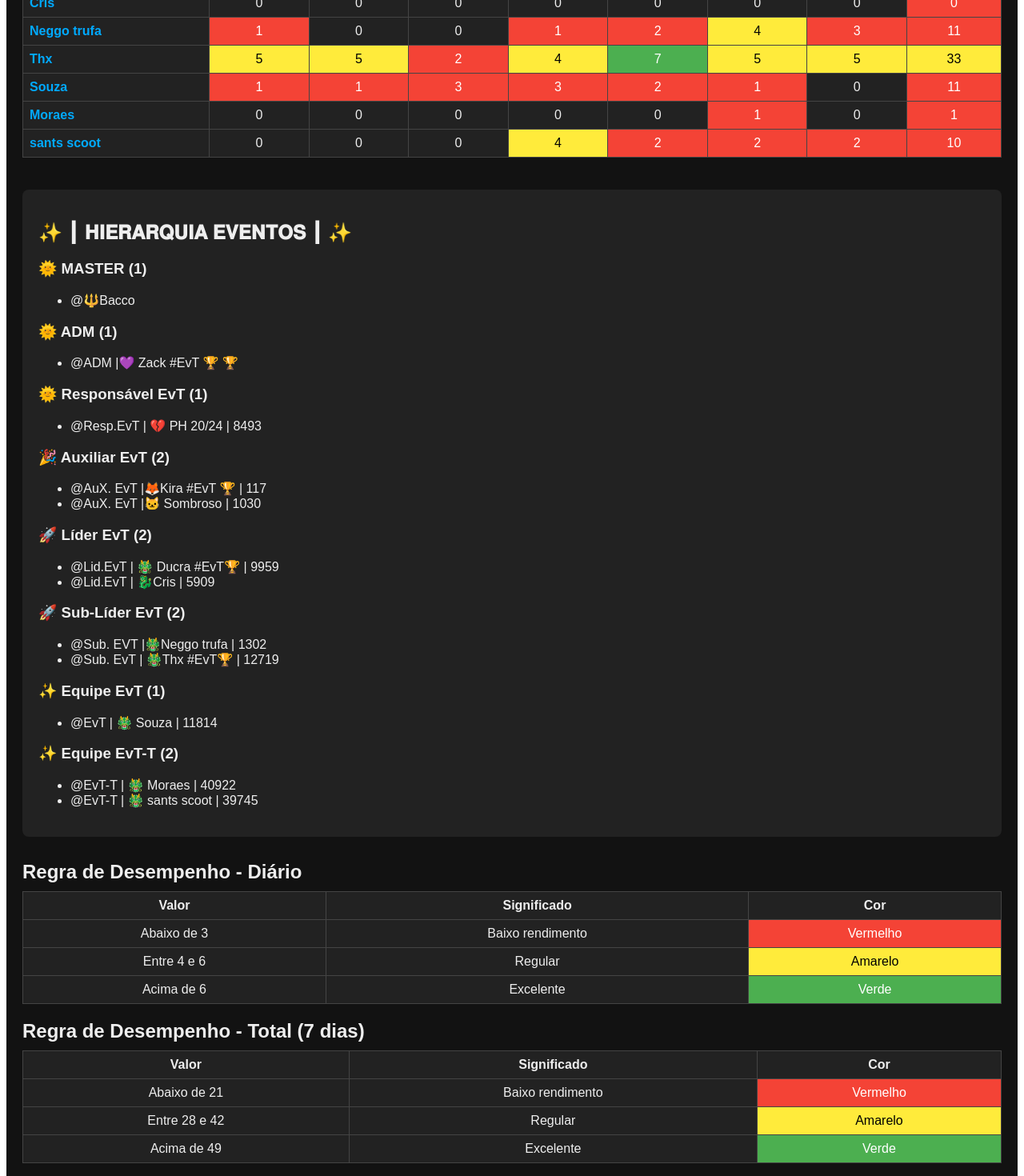
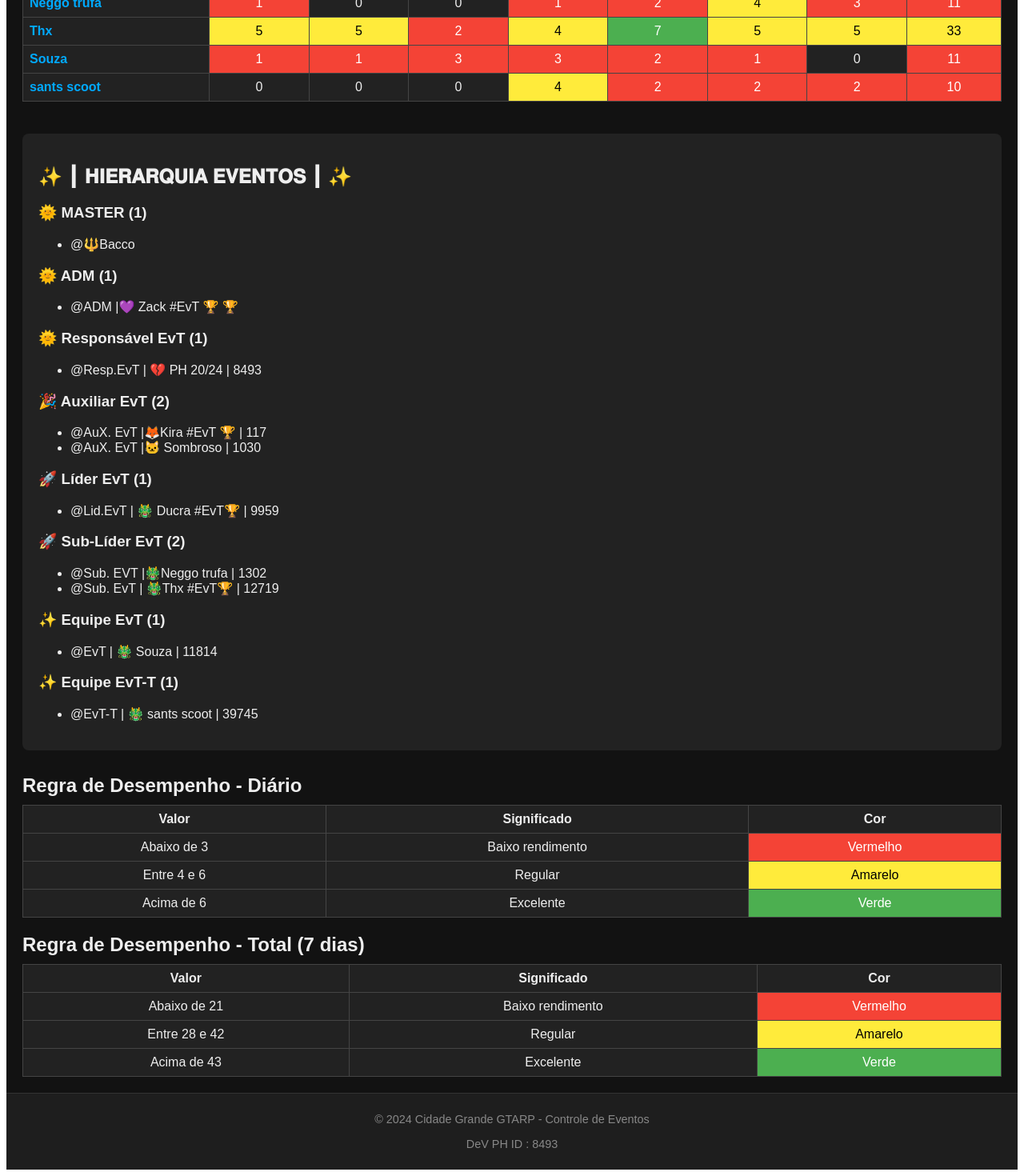
Before and after one commit to pedrohpiri/planilhaeventos, a Vue app: page / in a window 1280 px wide. Shown: the part 1760-3230 px from the top of the page at 80% size. Built offline with nearby package versions, Linux system fonts and the light colour scheme.

Commit message:
Remove Moraes and Cris from event data and hierarchy

```diff
--- a/src/components/EventTable.vue
+++ b/src/components/EventTable.vue
@@ -99,11 +99,9 @@ const weeks = reactive([
     dates: ['21/09', '22/09', '23/09', '24/09', '25/09', '26/09', '27/09'],
     participants: [
       { name: 'Ducra', events: { '21/09': 5, '22/09': 6, '23/09': 2, '24/09': 3, '25/09': 4, '26/09': 2, '27/09': 6 } },
-      { name: 'Cris', events: { '21/09': 0, '22/09': 0, '23/09': 0, '24/09': 0, '25/09': 0, '26/09': 0, '27/09': 0 } },
       { name: 'Neggo trufa', events: { '21/09': 1, '22/09': 0, '23/09': 0, '24/09': 1, '25/09': 2, '26/09': 4, '27/09': 3 } },
       { name: 'Thx', events: { '21/09': 5, '22/09': 5, '23/09': 2, '24/09': 4, '25/09': 7, '26/09': 5, '27/09': 5 } },
       { name: 'Souza', events: { '21/09': 1, '22/09': 1, '23/09': 3, '24/09': 3, '25/09': 2, '26/09': 1, '27/09': 0 } },
-      { name: 'Moraes', events: { '21/09': 0, '22/09': 0, '23/09': 0, '24/09': 0, '25/09': 0, '26/09': 1, '27/09': 0 } },
       { name: 'sants scoot', events: { '21/09': 0, '22/09': 0, '23/09': 0, '24/09': 4, '25/09': 2, '26/09': 2, '27/09': 2 } }
     ]
   }
--- a/src/components/Hierarchy.vue
+++ b/src/components/Hierarchy.vue
@@ -50,11 +50,10 @@ const hierarchy = [
   },
   {
     name: 'Líder EvT',
-    count: 2,
+    count: 1,
     icon: '🚀',
     members: [
-      { name: 'Ducra', html: '@Lid.EvT | 🐲 Ducra #EvT🏆 | 9959' },
-      { name: 'Cris', html: '@Lid.EvT | 🐉Cris | 5909' }
+      { name: 'Ducra', html: '@Lid.EvT | 🐲 Ducra #EvT🏆 | 9959' }
     ]
   },
   {
@@ -76,10 +75,9 @@ const hierarchy = [
   },
   {
     name: 'Equipe EvT-T',
-    count: 2,
+    count: 1,
     icon: '✨',
     members: [
-      { name: 'Moraes', html: '@EvT-T | 🐲 Moraes | 40922' },
       { name: 'sants scoot', html: '@EvT-T | 🐲 sants scoot | 39745' }
     ]
   }
--- a/src/components/PerformanceRules.vue
+++ b/src/components/PerformanceRules.vue
@@ -49,7 +49,7 @@
           <td class="yellow">Amarelo</td>
         </tr>
         <tr>
-          <td>Acima de 49</td>
+          <td>Acima de 43</td>
           <td>Excelente</td>
           <td class="green">Verde</td>
         </tr>
```
